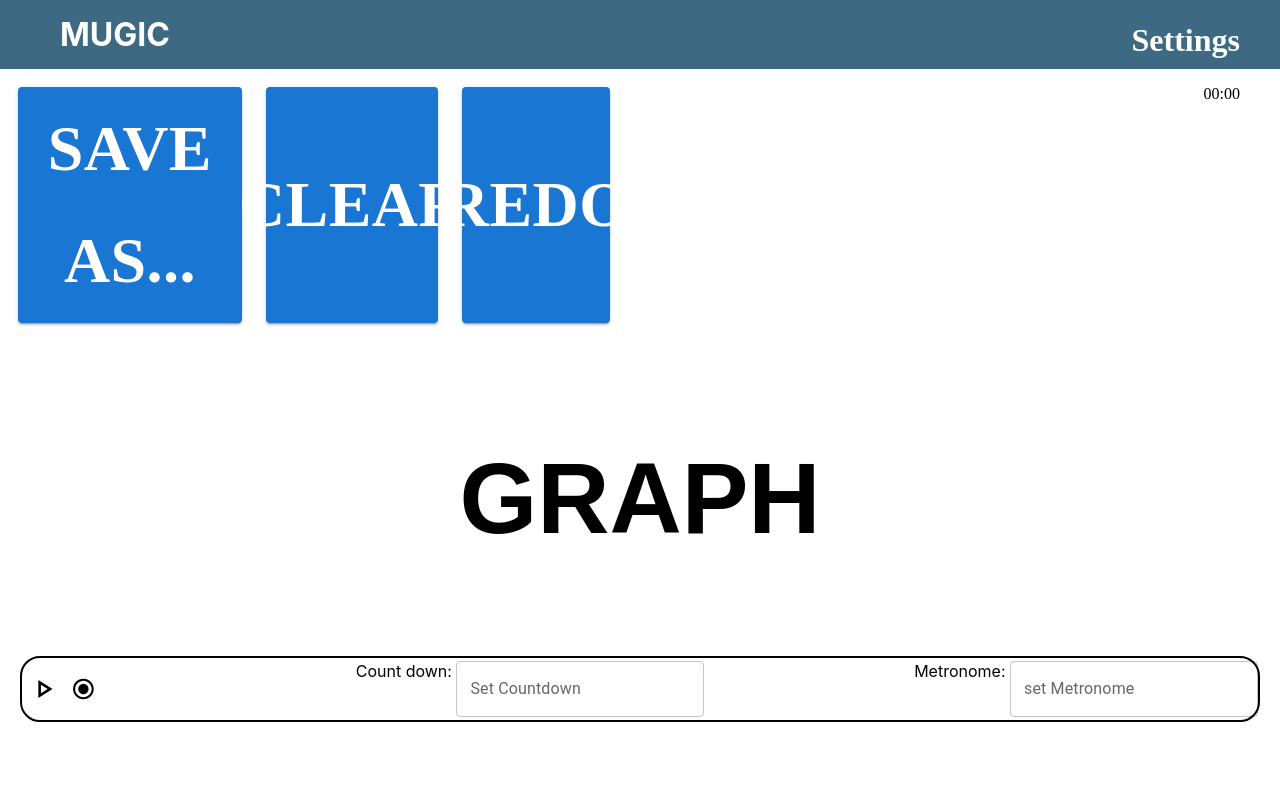
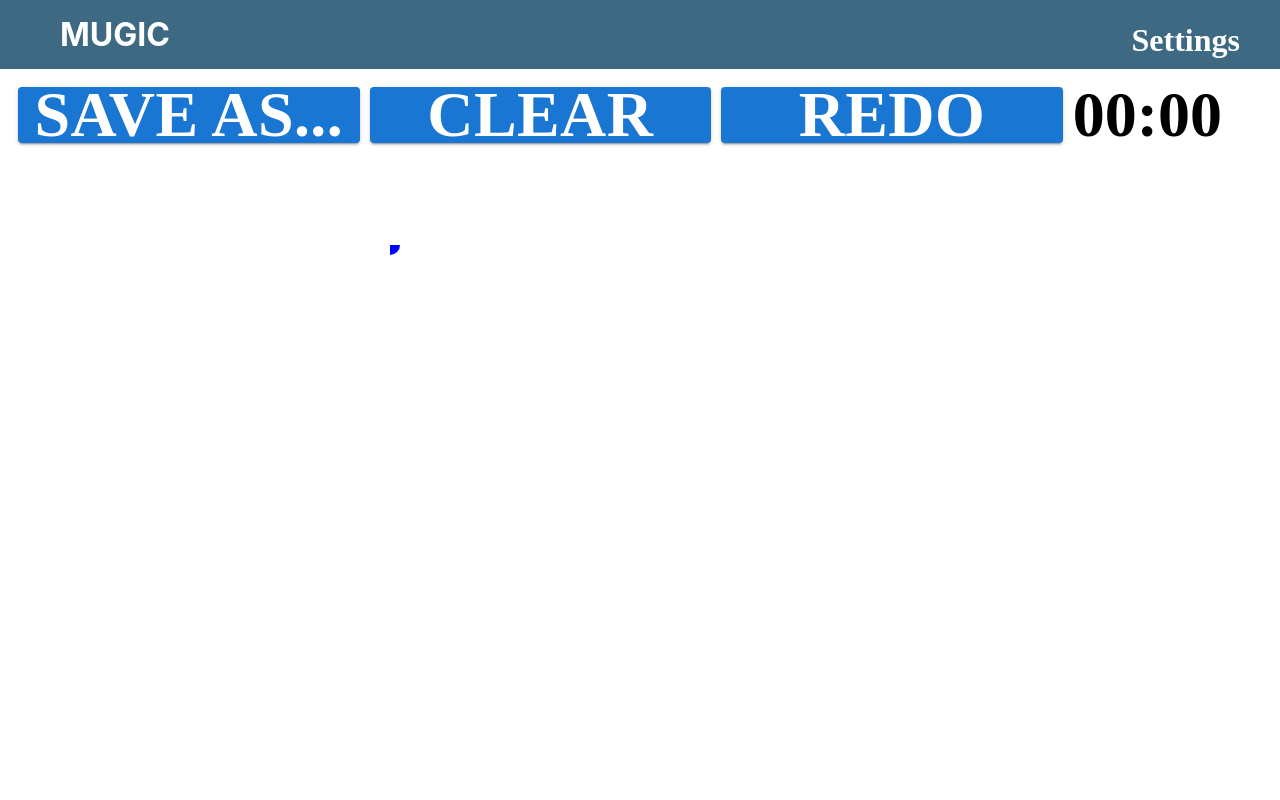
Before and after one commit to beeryce7/Mugic-Bowing-Application, a React (Create React App) app in the folder app/: page /#/record in a window 1280 px wide. Shown: the top 800 px of the page. Built offline with nearby package versions, Linux system fonts and the light colour scheme.

Commit message:
Adjusted Record and Play Along buttons

```diff
--- a/app/src/components/CustomButton.css
+++ b/app/src/components/CustomButton.css
@@ -1,10 +1,4 @@
-.container-button {
-    display: grid;
-    /* grid-template-columns: repeat(n, 1fr); */
-    grid-template-columns: repeat(auto-fit, minmax(100px, 1fr));
-    gap: 24px;
-    padding: 18px;
-}
+
 
 .container_DEFAULT {
     background: var(--card-background-color);
--- a/app/src/components/PlaySession/MediaControl.js
+++ b/app/src/components/PlaySession/MediaControl.js
@@ -50,8 +50,8 @@ const MediaControl = () => {
             <PlayArrowOutlinedIcon
                 onClick={handlePlay}
                 sx={{
-                    width: 1/4,
-                    height: 50,
+                    width: 110,
+                    height: 110,
                     cursor: 'pointer',
                     p: 3/4,
                 }}
@@ -60,8 +60,8 @@ const MediaControl = () => {
             <RadioButtonCheckedOutlinedIcon
                 onClick={handleRecord}
                 sx={{
-                    width: 1/5,
-                    height: 50,
+                    width: 100,
+                    height: 100,
                     cursor: 'pointer',
                     p: 3/4,
                 }}
@@ -70,8 +70,8 @@ const MediaControl = () => {
             <StopOutlinedIcon
                 onClick={handleStop}
                 sx={{
-                    width: 1/4,
-                    height: 50,
+                    width: 150,
+                    height: 150,
                     cursor: 'pointer',
                     p: 3/4,
                 }}
--- a/app/src/components/PlaySession/SessionState.css
+++ b/app/src/components/PlaySession/SessionState.css
@@ -46,6 +46,11 @@
     font-family: 'Josefin Sans', sans-serif;
 }
 
+.offset-left {
+    justify-content: center;
+    align-items: center;
+}
+
 
 .offset-right
 {
--- a/app/src/pages/RecordSession/RecordSession.css
+++ b/app/src/pages/RecordSession/RecordSession.css
@@ -30,14 +30,10 @@
 
 .be-on-right
 {
+    font-size: var(--card-text-size);
+    font-weight: var(--main-font-weight);
     font-family: var(--main-font);
-    float: right;
-    display: flex;
-    margin: 0 20px;
-    margin-right: 40px;
-    margin-top: 16px;
-    justify-content: center;
-    align-items: center;
+    margin-left: auto; /* Pushes the element to the far right */
 }
 
 .text-for-button {
@@ -48,8 +44,19 @@
 
 .new-button-container {
     display: flex;
-    /* grid-template-columns: repeat(n, 1fr); */
-    grid-template-columns: repeat(auto-fit, minmax(100px));
-    gap: 24px;
     padding: 18px;
+    gap: 10px;
+    height: 40px;
 }
+
+.color-button {
+    display: flex;
+    align-items: center;
+    justify-content: center;
+    text-align: center; /* ensure text is centered */
+    font-size: var(--card-text-size);
+    font-weight: var(--main-font-weight);
+    font-family: var(--main-font);
+    height: 56px; /* consistent height */
+    width: 500px;
+}
--- a/app/src/pages/RecordSession/RecordSession.js
+++ b/app/src/pages/RecordSession/RecordSession.js
@@ -3,31 +3,24 @@ import './RecordSession.css';
 import Header from '../../components/PlaySession/Header';
 import SessionState from '../../components/PlaySession/SessionState';
 import { Button, Grid, Snackbar } from '@mui/material';
+//import DividerStack from '../../components/PlaySession/DividerStack';
+import Visualizer from '../../components/visualizer/Visualizer';
 
 const RecordSession = () => {
   return (
     <div>
     <Header/>
 
-    <Grid container rowSpacing={1} columnSpacing={{ xs: 1, sm: 2, md: 3 }}>
-    <Grid item xs={6}>
       <div className = "new-button-container">
         <Button variant="contained" className = "color-button"><div className = "text-for-button">Save as...</div></Button>
         <Button variant="contained" className = "color-button"><div className = "text-for-button">Clear</div></Button>
         <Button variant="contained" className = "color-button"><div className = "text-for-button">Redo</div></Button>
+        <div className="be-on-right">00:00</div>
       </div>
 
-
-    </Grid>
-
-    <Grid item xs={6}>
-      <div className="be-on-right">00:00</div>
-    </Grid>
-
-  </Grid>
-
-
-    <div className="new-graph">GRAPH</div>
+      <div className="new-graph">
+            <Visualizer/>
+        </div>
 
     <SessionState/>
 
```
